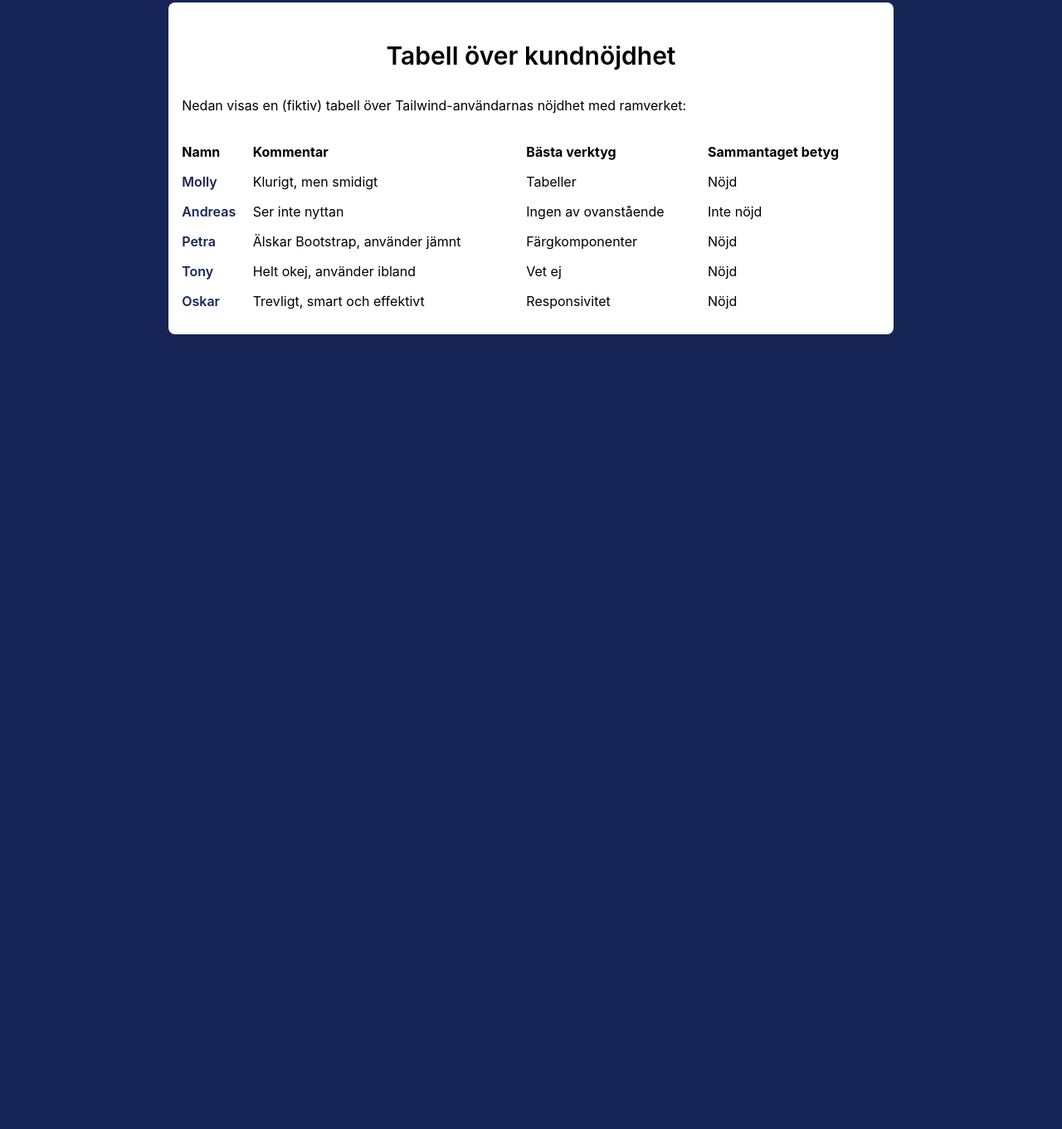
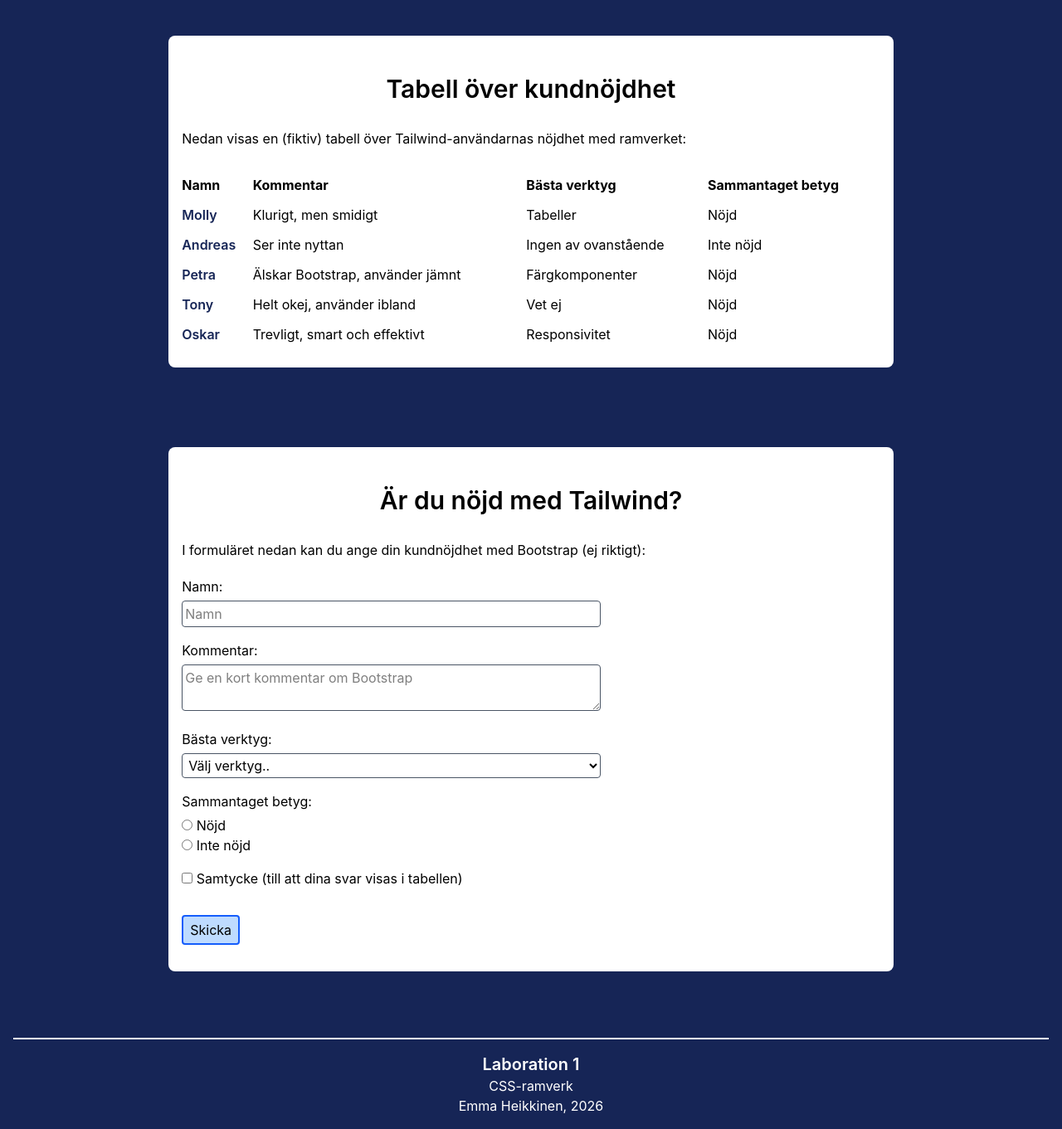
Before and after one commit to emhe2504/Dt193g-lab1, a website built with Vite: page frameworkTwo.html in a window 1280 px wide. Shown: the part 1065-2426 px from the top of the page at 83% size. Before the commit the page ends 1500 px from the top, so only its background shows below. Built offline with nearby package versions, Linux system fonts and the light colour scheme.

Commit message:
Sista fix med ramverk 2 samt lite korrigeringar

```diff
--- a/frameworkOne.html
+++ b/frameworkOne.html
@@ -134,19 +134,20 @@
             <legend class="fs-6 ms-1">Sammantaget betyg:</legend>
 
             <div class="form-check ms-1">
-              <input class="form-check-input border border-2 border-secondary" name="radios" type="radio" id="Pleased">
+              <input class="form-check-input border border-2 border-secondary" name="radios" type="radio" id="Pleased"
+                value="Pleased">
               <label class="form-check-label" for="Pleased">Nöjd</label>
             </div>
 
             <div class="form-check ms-1">
               <input class="form-check-input border border-2 border-secondary" name="radios" type="radio"
-                id="NotPleased" />
+                id="NotPleased" value="NotPleased" />
               <label class="form-check-label" for="NotPleased">Inte nöjd</label>
             </div>
           </fieldset>
 
           <div class="form-check mb-3 ms-1">
-            <input type="checkbox" id="Consent" class="form-check-input border border-2 border-secondary">
+            <input type="checkbox" id="Consent" class="form-check-input border border-2 border-secondary" value="yes">
             <label class="form-check-label" for="Consent">
               Samtycke (till att dina svar visas i tabellen)
             </label>
@@ -160,7 +161,7 @@
 
     </main>
     <footer class="text-center pt-3 pb-1 mg-t110 text-white border-top">
-      <h3>Laboration 1</h3>
+      <h3 class="fs-4">Laboration 1</h3>
       <p>CSS-ramverk</p>
       <p>Emma Heikkinen, 2026</p>
     </footer>
--- a/frameworkTwo.html
+++ b/frameworkTwo.html
@@ -17,23 +17,24 @@
       </h1>
       <nav>
         <ul class="flex w-full text-center list-none p-0">
-          <li class="w-1/4 bg-[#2563a6] hover:bg-[#3975ad] p-[8px]"><a href="/"
+          <li class="w-1/4 bg-[#2563a6] hover:bg-[#3975ad] py-[16px] p-[8px]"><a href="/"
               class="block text-white underline underline-offset-2">Startsida</a></li>
-          <li class="w-1/4 bg-[#2563a6] hover:bg-[#3975ad] p-[8px]"><a href="/frameworkOne.html"
+          <li class="w-1/4 bg-[#2563a6] hover:bg-[#3975ad] py-[16px] p-[8px]"><a href="/frameworkOne.html"
               class="block text-white underline underline-offset-2">Ramverk 1</a></li>
-          <li class="w-1/4 bg-[#2563a6] hover:bg-[#3975ad] p-[8px]"><a href="/frameworkTwo.html"
+          <li class="w-1/4 bg-[#2563a6] hover:bg-[#3975ad] py-[16px] p-[8px]"><a href="/frameworkTwo.html"
               class="block text-white underline underline-offset-2">Ramverk 2</a></li>
-          <li class="w-1/4 bg-[#2563a6] hover:bg-[#3975ad] p-[8px]"><a href="/publication.html"
+          <li class="w-1/4 bg-[#2563a6] hover:bg-[#3975ad] py-[16px] p-[8px]"><a href="/publication.html"
               class="block text-white underline underline-offset-2">Publicering</a></li>
         </ul>
       </nav>
     </header>
     <main>
+
       <div class="w-[90%] md:w-[70%] mx-auto mt-[6em] mb-[2em] bg-white p-[1em] rounded-lg">
         <h2 class="text-3xl font-semibold text-center  mt-[1em] mb-[1em]">Tailwind</h2>
         <p class="mb-5">Tailwind är ett CSS-ramverk som används för att bygga webbplatser på ett effektivare sätt genom
-          att lägga
-          CSS-klasser direkt på elementen i HTML-koden. Tailwind innehåller många olika hjälpklasser som kan användas
+          att lägga CSS-klasser direkt på elementen i HTML-koden. Tailwind innehåller många olika hjälpklasser som kan
+          användas
           för att styra webbplatsens utseende och layout. Exempel på detta är färger, marginaler, responsivitet, flexbox
           och textstorlek.</p>
         <p class="mb-2">För att besöka hemsidan kan du använda länken nedan: </p>
@@ -41,17 +42,19 @@
             class="text-blue-800 underline underline-offset-2">Tailwind</a></p>
         <p class="mb-5">Fördelarna jag kan se med att använda Tailwind är absolut likvärdiga med de för Bootstrap.
           Utvecklingen blir
-          mycket mer effektiv när man slipper skriva långa css-filer och kan använda färdiga och namnsatta klasser.
+          mycket mer effektiv när man slipper skriva långa CSS-filer och kan använda färdiga och namnsatta klasser.
           När man redan satt sig in i Bootstrap och lärt sig hur det fungerar blir det även tydligt hur Tailwind
           fungerar, då man kan se likheter. Sedan återkommer vi till den stora fördelen, nämligen att slippa arbeta med
-          responsiviteten för webbplatsen då detta är ett väldigt tidskrävande moment i utvecklingen.</p>
+          responsiviteten för webbplatsen då detta är ett väldigt tidskrävande moment i utvecklingen. Dock så tyckte jag
+          att responsiviteten i Bootstrap för tabellen var lite lättare att få till än i Tailwind.</p>
         <p class="mb-5">Jag har inte upplevt några särskilda nackdelar med Tailwind. Det tar såklart lite tid att hitta
-          alla klasser, men det tar även mycket tid att skriva en hel css-fil. Något som skulle kunna ses som en nackdel
+          alla klasser, men det tar även mycket tid att skriva en hel CSS-fil. Något som skulle kunna ses som en nackdel
           är att HTML-koden kan upplevas lite rörig.
         </p>
         <p class="mb-5">Sammantaget så har jag tyckt om att använda CSS-ramverk, både Bootstrap och Taildwind. Tror
           faktiskt att jag gillar Tailwind lite mer. Jag tror även att om man fortsätter använda liknande ramverk
           framöver så kommer det nog gå ännu bättre samt att utvecklingen blir ännu mer effektiv med tiden.</p>
+
       </div>
 
       <div class="w-[90%] md:w-[70%] mx-auto mt-[6em] mb-[2em] bg-white p-[1em] rounded-lg">
@@ -104,8 +107,72 @@
         </div>
 
       </div>
+
+      <div class="w-[90%] md:w-[70%] mx-auto mt-[6em] mb-[2em] bg-white p-[1em] rounded-lg">
+        <h2 class="text-3xl font-semibold text-center  mt-[1em] mb-[1em]">Är du nöjd med Tailwind?</h2>
+        <p class="mb-5">I formuläret nedan kan du ange din kundnöjdhet med Bootstrap (ej riktigt):</p>
+
+        <form>
+          <div>
+            <label for="Name" class="block mb-[5px]">Namn:</label>
+            <input type="text" class="w-full lg:w-[60%] border border-gray-600 rounded-sm p-[3px] mb-[1em]" id="Name"
+              placeholder="Namn">
+          </div>
+
+          <div>
+            <label for="Comment" class="block mb-[5px]">Kommentar:</label>
+            <textarea class="w-full lg:w-[60%] border border-gray-600 rounded-sm p-[3px] mb-[1em]" id="Comment"
+              placeholder="Ge en kort kommentar om Bootstrap"></textarea>
+          </div>
+
+          <div>
+            <label for="FavoriteTool" class="block mb-[5px]">Bästa verktyg:</label>
+            <select class="w-full lg:w-[60%] border border-gray-600 rounded-sm p-[3px] mb-[1em]" id="FavoriteTool">
+              <option>Välj verktyg..</option>
+              <option value="Tables">Tabeller</option>
+              <option value="Forms">Formulär</option>
+              <option value="Responsiveness">Responsivitet</option>
+              <option value="Margin&Padding">Margin & Padding</option>
+              <option value="ColorComponents">Färgkomponenter</option>
+              <option value="Buttons">Knappar</option>
+              <option value="NoneOfAbove">Inget av ovanstående</option>
+              <option value="DontKnow">Vet ej</option>
+            </select>
+          </div>
+
+
+          <fieldset class="mb-[1em]">
+            <legend class="block mb-[5px]">Sammantaget betyg:</legend>
+
+            <div>
+              <input name="radios" type="radio" id="Pleased" value="Pleased">
+              <label for="Pleased">Nöjd</label>
+            </div>
+
+            <div>
+              <input name="radios" type="radio" id="NotPleased" value="NotPleased" />
+              <label for="NotPleased">Inte nöjd</label>
+            </div>
+          </fieldset>
+
+          <div class="mb-[2em]">
+            <input type="checkbox" id="Consent" value="yes">
+            <label for="Consent">Samtycke (till att dina svar visas i tabellen)</label>
+          </div>
+
+          <div>
+            <button class="border-[2px] border-blue-600 rounded-sm bg-blue-200 px-[8px] py-[4px] mb-[1em]"
+              type="submit">Skicka</button>
+          </div>
+        </form>
+
+      </div>
     </main>
-    <footer></footer>
+    <footer class="text-center text-white border-t-[2px] border-white p-[1em] mt-[5em]">
+      <h3 class="text-xl font-semibold">Laboration 1</h3>
+      <p>CSS-ramverk</p>
+      <p>Emma Heikkinen, 2026</p>
+    </footer>
   </div>
 </body>
 
```
